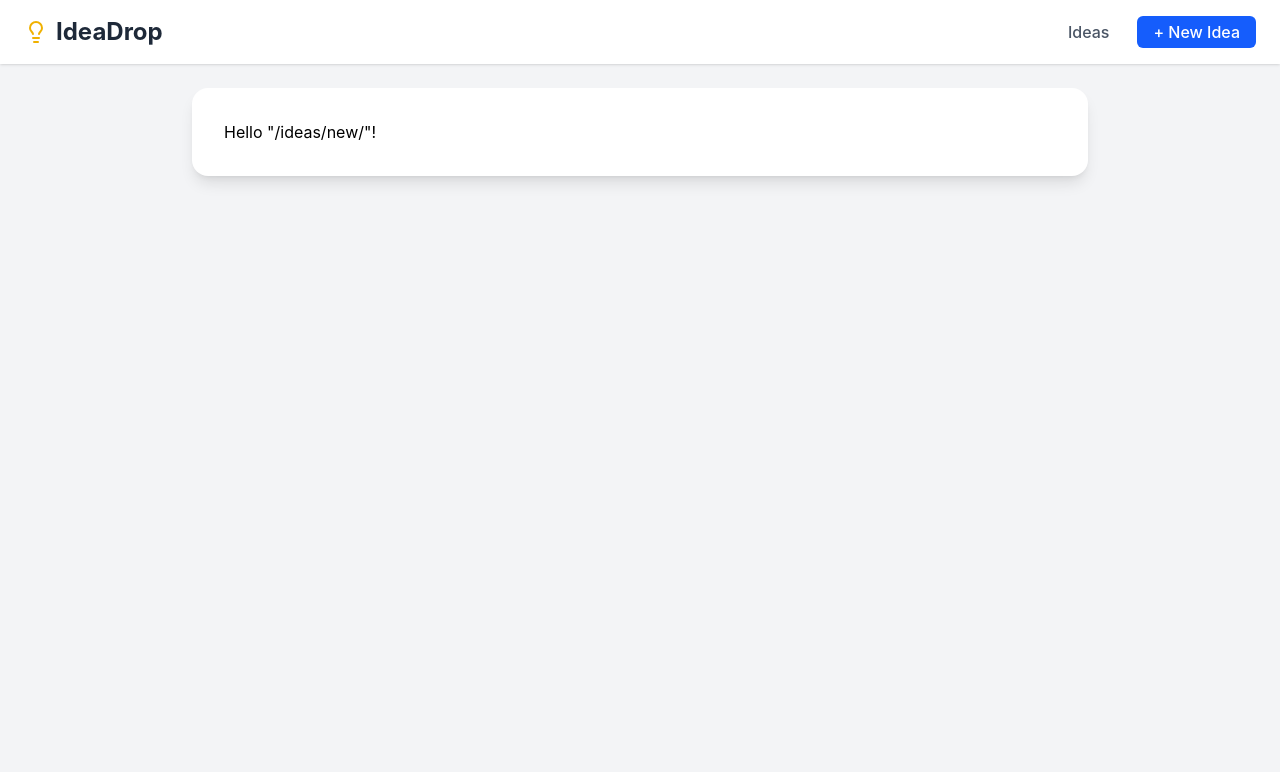
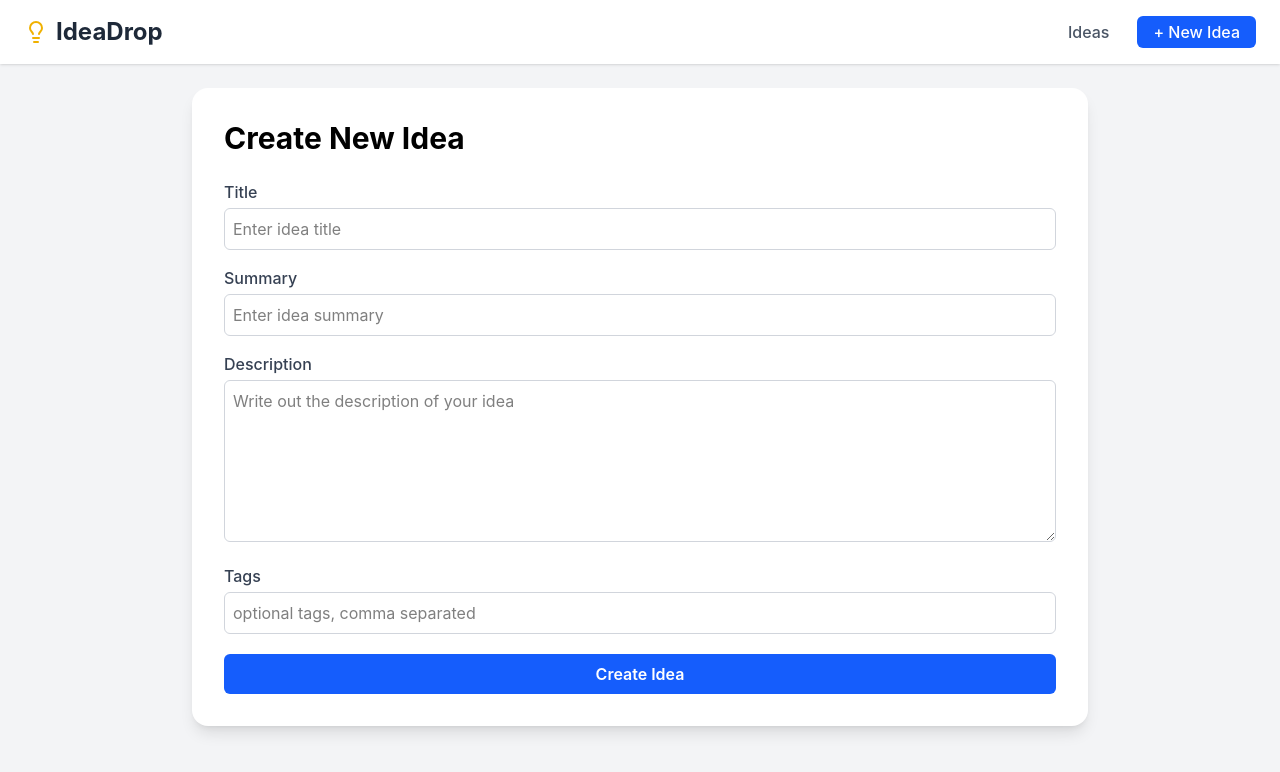
Before and after one commit to iamnomadgg/idea-drop-ui, a React (Vite) app: page /ideas/new in a window 1280 px wide. Shown: the top 772 px of the page. Built offline with nearby package versions, Linux system fonts and the light colour scheme.

Commit message:
feat: implement create new idea form page

```diff
--- a/src/routes/ideas/new/index.tsx
+++ b/src/routes/ideas/new/index.tsx
@@ -1,9 +1,98 @@
-import { createFileRoute } from '@tanstack/react-router';
+import { createFileRoute, useNavigate } from '@tanstack/react-router';
+import { useState } from 'react';
+import type { IdeaType } from '@/types';
 
 export const Route = createFileRoute('/ideas/new/')({
   component: NewIdeaPage,
 });
 
 function NewIdeaPage() {
-  return <div>Hello "/ideas/new/"!</div>;
+  const navigate = useNavigate();
+  const [title, setTitle] = useState('');
+  const [summary, setSummary] = useState('');
+  const [description, setDescription] = useState('');
+  const [tags, setTags] = useState('');
+  return (
+    <div className="space-y-6">
+      <h1 className="text-3xl font-bold mb-6">Create New Idea</h1>
+      <form className="space-y-4">
+        <div>
+          <label
+            htmlFor="title"
+            className="block text-gray-700 font-medium mb-1"
+          >
+            Title
+          </label>
+          <input
+            id="title"
+            type="text"
+            value={title}
+            onChange={(e) => setTitle(e.target.value)}
+            className="w-full border border-gray-300 rounded-md p-2 focus:outline-none focus:ring-2 focus:ring-blue-500"
+            placeholder="Enter idea title"
+          />
+        </div>
+
+        <div>
+          <label
+            htmlFor="summary"
+            className="block text-gray-700 font-medium mb-1"
+          >
+            Summary
+          </label>
+          <input
+            id="summary"
+            type="text"
+            value={summary}
+            onChange={(e) => setSummary(e.target.value)}
+            className="w-full border border-gray-300 rounded-md p-2 focus:outline-none focus:ring-2 focus:ring-blue-500"
+            placeholder="Enter idea summary"
+          />
+        </div>
+
+        <div>
+          <label
+            htmlFor="body"
+            className="block text-gray-700 font-medium mb-1"
+          >
+            Description
+          </label>
+          <textarea
+            id="body"
+            value={description}
+            onChange={(e) => setDescription(e.target.value)}
+            rows={6}
+            className="w-full border border-gray-300 rounded-md p-2 focus:outline-none focus:ring-2 focus:ring-blue-500"
+            placeholder="Write out the description of your idea"
+          />
+        </div>
+
+        <div>
+          <label
+            htmlFor="tags"
+            className="block text-gray-700 font-medium mb-1"
+          >
+            Tags
+          </label>
+          <input
+            id="tags"
+            type="text"
+            value={tags}
+            onChange={(e) => setTags(e.target.value)}
+            className="w-full border border-gray-300 rounded-md p-2 focus:outline-none focus:ring-2 focus:ring-blue-500"
+            placeholder="optional tags, comma separated"
+          />
+        </div>
+
+        <div className="mt-5">
+          <button
+            type="submit"
+            className="block w-full bg-blue-600 hover:bg-blue-700 text-white font-semibold px-6 py-2 rounded-md transition disabled:opacity-50 disabled:cursor-not-allowed"
+          >
+            Create Idea
+          </button>
+        </div>
+      </form>
+    </div>
+  );
 }
```
